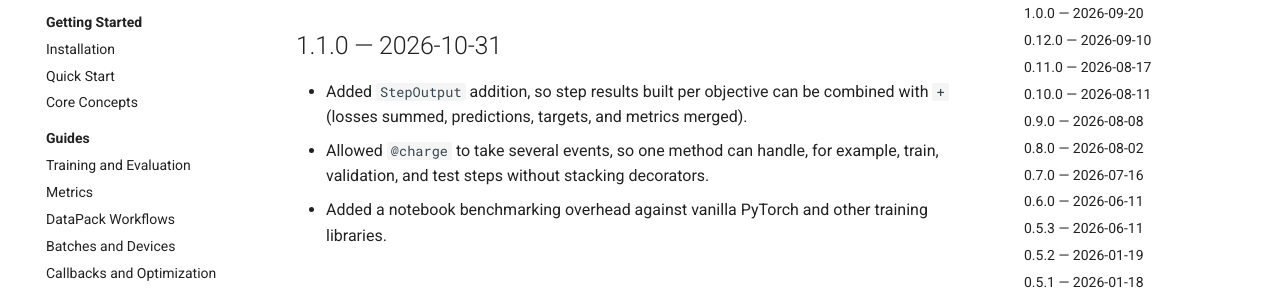
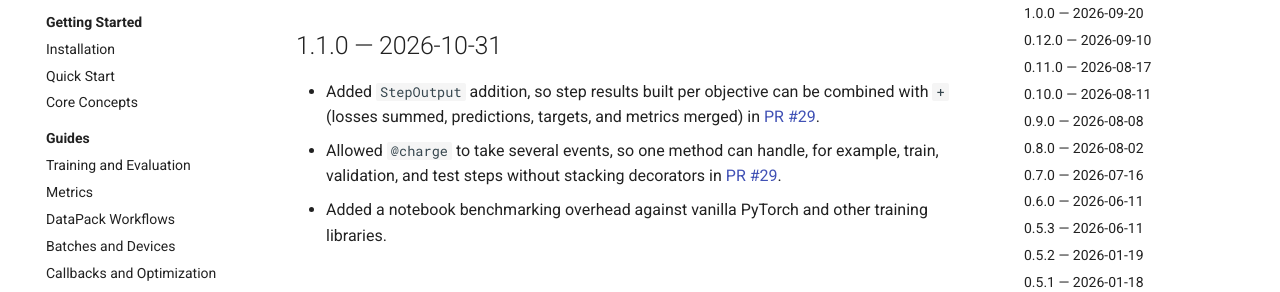
Before and after one commit to michalszc/torch-batteries, an MkDocs documentation site: the page built from documentation/release-notes.md, in a window 1280 px wide and 900 px high. Shown: the part 168-460 px from the top of the window. Built offline with MkDocs 1.6.1 and Material for MkDocs 9.7.7, drawn with Linux system fonts in a browser that asks for light colours; comment, search, counter and statistics services are not loaded.

Commit message:
docs(release-notes): link 1.1.0 entries to PR #29

```diff
--- a/documentation/release-notes.md
+++ b/documentation/release-notes.md
@@ -2,8 +2,8 @@
 
 ## 1.1.0 — 2026-10-31
 
-- Added `StepOutput` addition, so step results built per objective can be combined with `+` (losses summed, predictions, targets, and metrics merged).
-- Allowed `@charge` to take several events, so one method can handle, for example, train, validation, and test steps without stacking decorators.
+- Added `StepOutput` addition, so step results built per objective can be combined with `+` (losses summed, predictions, targets, and metrics merged) in [PR #29](https://github.com/michalszc/torch-batteries/pull/29).
+- Allowed `@charge` to take several events, so one method can handle, for example, train, validation, and test steps without stacking decorators in [PR #29](https://github.com/michalszc/torch-batteries/pull/29).
 - Added a notebook benchmarking overhead against vanilla PyTorch and other training libraries.
 
 ## 1.0.0 — 2026-09-20
```
